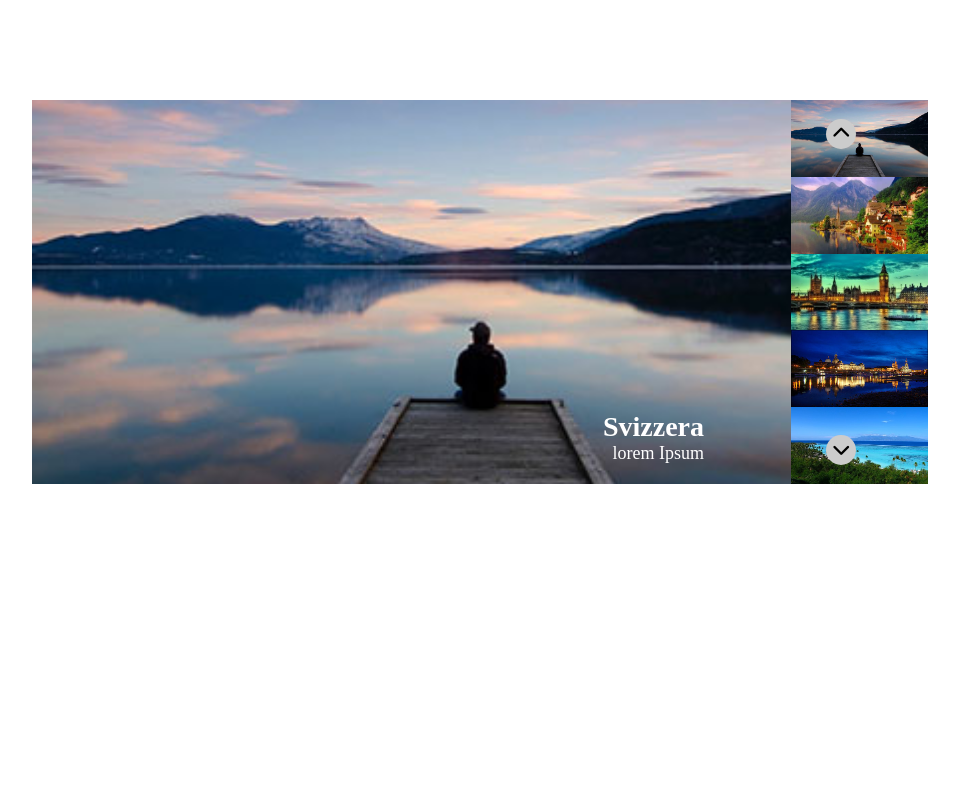
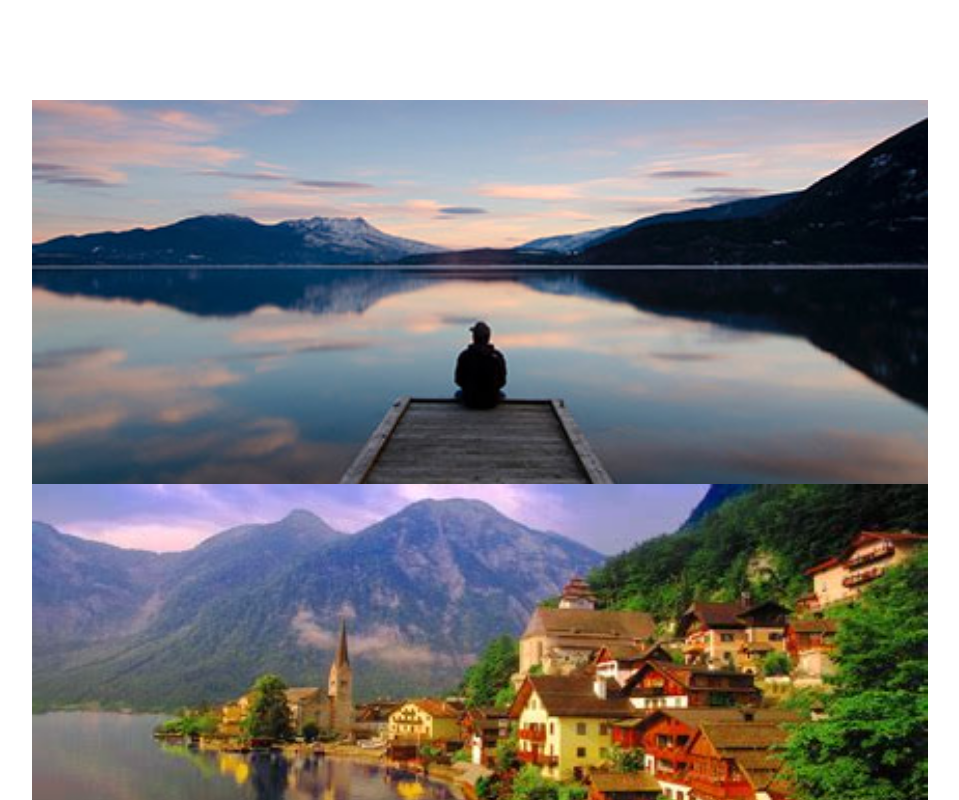
Before and after one commit to Calibro45/js-array-carousel, a plain HTML site: page index.html in a window 1280 px wide. Shown: the top 800 px of the page, without its empty margins (160-1119 px from the left). Drawn offline with Linux system fonts and the light colour scheme.

Commit message:
appeso item carusel nel DOM

```diff
--- a/index.html
+++ b/index.html
@@ -15,19 +15,16 @@
         <div class="slider">
 
             <div class="slide-wrapper">
-                <div class="item">
+                <!-- <div class="item">
                     <img src="img/01.jpg" alt="">
                     <div class="desc-wrap">
                         <h2 class="title">Svizzera</h2>
                         <p class="subtitle">lorem Ipsum</p>
                     </div>
-                </div>
-                <!-- <div class="item">
-                    <img src="img/02.jpg" alt="">
                 </div> -->
             </div>
 
-            <div class="arrow">
+            <!-- <div class="arrow">
                 <span class="arrow-up"><i class="fas fa-chevron-up"></i></span>
                 <span class="arrow-down"><i class="fas fa-chevron-down"></i></span>
             </div>
@@ -48,7 +45,7 @@
                 <li class="controls">
                     <img src="img/05.jpg" alt="">
                 </li>
-            </ol>
+            </ol> -->
 
         </div>
 
--- a/js/app.js
+++ b/js/app.js
@@ -23,23 +23,43 @@ const text = [
 ];
 //console.log(items, title, text);
 
-// recupero dal DOM il contenitore delle immagini
+// recupero dal DOM i contenitori del carusel
 
+const slider = document.getElementsByClassName('slider');
+console.log(slider);
 const slideWrapper = document.querySelector('.slide-wrapper');
 //console.log(slideWrapper);
 
 // creo il ciclo per le immagini del carusel
 
-for (let i = 0; i < items.length; i++) {
+for (let i = 0; i < title.length; i++) {
 
-    // creo l'elemento che andrà nel DOM
+    //console.log(title[i]);
+
+    // creo l'elementi che andranno nel DOM
 
     const item = document.createElement('div');
     console.log(item);
     const img = document.createElement('img');
     console.log(img);
+    const descWrap = document.createElement('div');
+    console.log(descWrap);
+    const imgTitle = `<h3 class="title">${title[i]}</h3>`;
+    //console.log(imgTitle);
+    const imgText = `<p class="subtitle">${text[i]}</p>`;
+    //console.log(imgText);
+
+    // aggiungo classi agli elementi
 
     item.classList.add('item');
+    img.src = items[i];
+    descWrap.classList.add('desc-wrap');
 
+    descWrap.innerHTML = imgTitle + imgText;
+
+    // metto gli elementi creati nel DOM
+
+    slideWrapper.append(item);
+    item.append(img, descWrap);
 
 }
```
